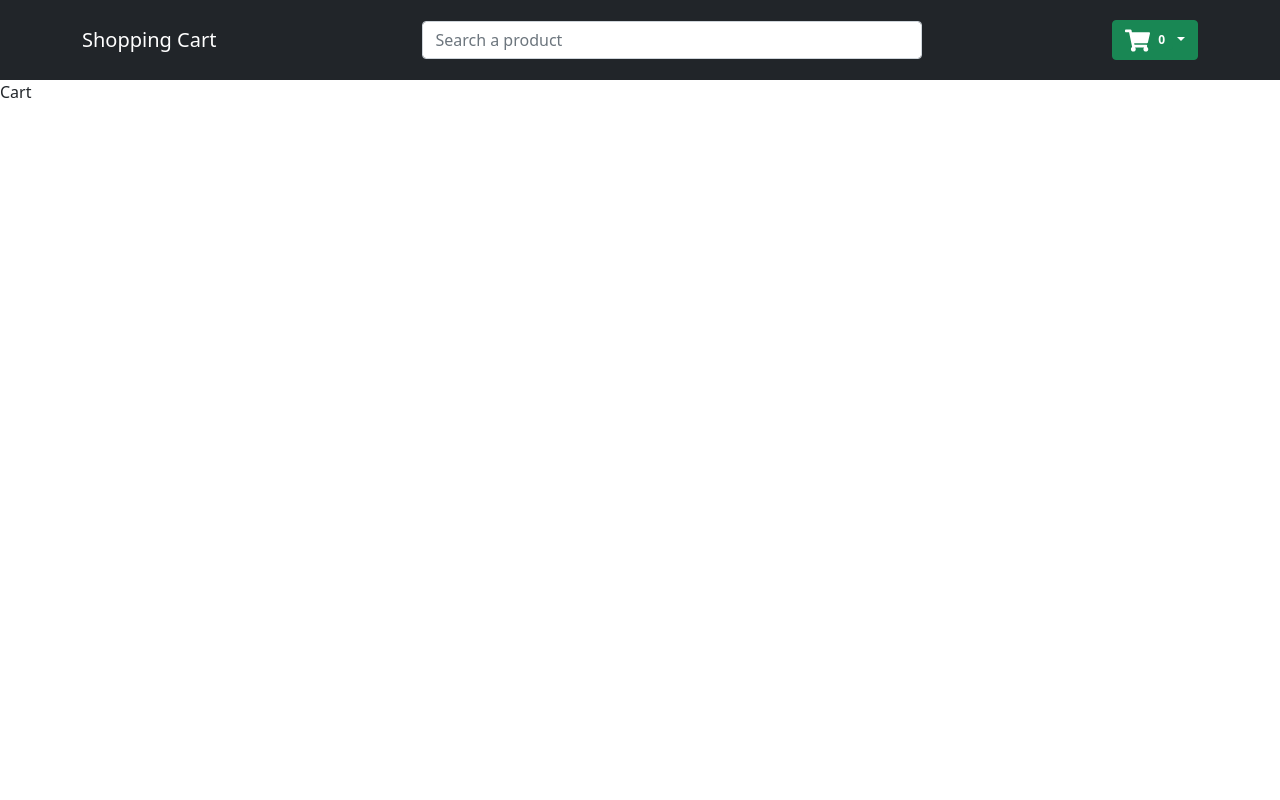
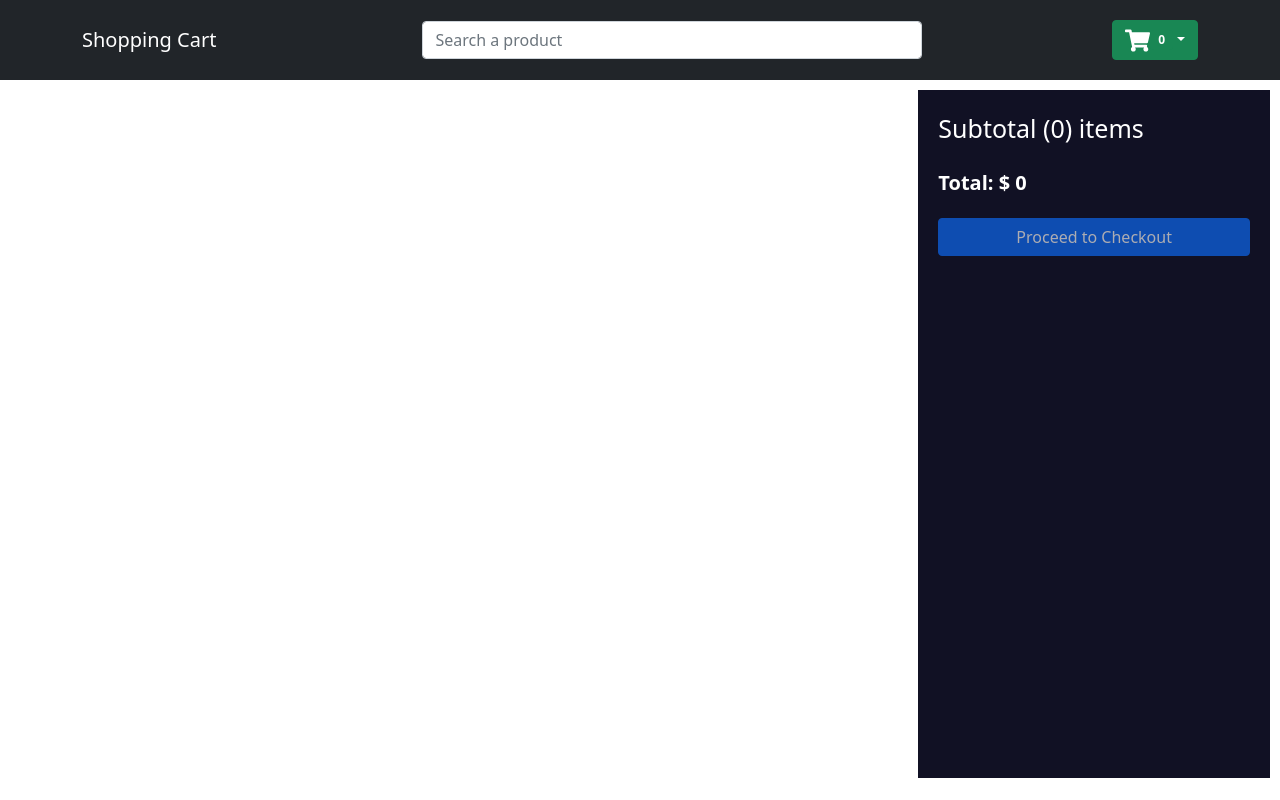
Before and after one commit to nicolexlc/shopping-app-final, a React (Create React App) app: page /Cart in a window 1280 px wide. Built offline with nearby package versions, Linux system fonts and the light colour scheme.

Commit message:
add cart page

```diff
--- a/src/components/Cart.js
+++ b/src/components/Cart.js
@@ -1,5 +1,73 @@
+import { ListGroup, Button, Row, Col, Image, Form} from "react-bootstrap";
+import { useEffect, useState } from "react";
+import { CartState } from "../context/Context";
+import { AiFillDelete } from 'react-icons/ai';
+
 const Cart = () => {
-    return <div>Cart</div>;
-}
+
+    const {
+        state: { cart },
+        dispatch,
+    } = CartState();
+
+    const [total, setTotal] = useState();
+
+    useEffect(() => {
+        setTotal(
+            cart.reduce((acc,curr) => acc + Number(curr.price) * curr.qty, 0)
+        );
+    }, [cart]);
+
+    return (
+        <div className='home'>
+            <div className="productContainer">
+                <ListGroup>
+                    {
+                        cart.map(prod => (
+                            <ListGroup.Item key={prod.id}>
+                                <Row>
+                                    <Col md={2}>
+                                        <Image src={prod.image} alt={prod.name} fluid rounded />
+                                    </Col>
+                                    <Col md={2}>
+                                        <span>{prod.name}</span>
+                                    </Col>
+                                    <Col md={2}> Q {prod.price}</Col>
+                                    <Col md={2}>{prod.department}</Col>
+                                    <Col md={2}>
+                                        <Form.Control as="select" value={prod.qty}>
+                                            {[...Array(10).keys()].map((x) => (
+                                                <option key={x + 1}>{x +1}</option>
+                                            ))}
+                                        </Form.Control>
+                                    </Col>
+                                    <Col md={2}>
+                                        <Button
+                                            type="button"
+                                            variant="light"
+                                            onClick={() =>
+                                                dispatch({
+                                                    type: "REMOVE_FROM_CART",
+                                                    payload: prod,
+                                                })
+                                            }>
+                                                <AiFillDelete fontSize="20px" />
+                                        </Button>
+                                    </Col>
+                                </Row>
+                            </ListGroup.Item>
+                    ))}
+                </ListGroup>
+            </div>
+        <div className="filters summary">
+            <span className="title">Subtotal ({cart.length}) items</span>
+            <span style={{ fontWeight: 700, fontSize: 20}}>Total: $ {total}</span>
+            <Button type="button" disabled={cart.length === 0}>
+                Proceed to Checkout
+            </Button>
+        </div>
+        </div>
+    );
+};
 
 export default Cart;
--- a/src/components/styles.css
+++ b/src/components/styles.css
@@ -55,3 +55,7 @@
     padding: 0 20px;
     flex-direction: column;
 }
+
+.summary{
+    width: 30%;
+}
```
